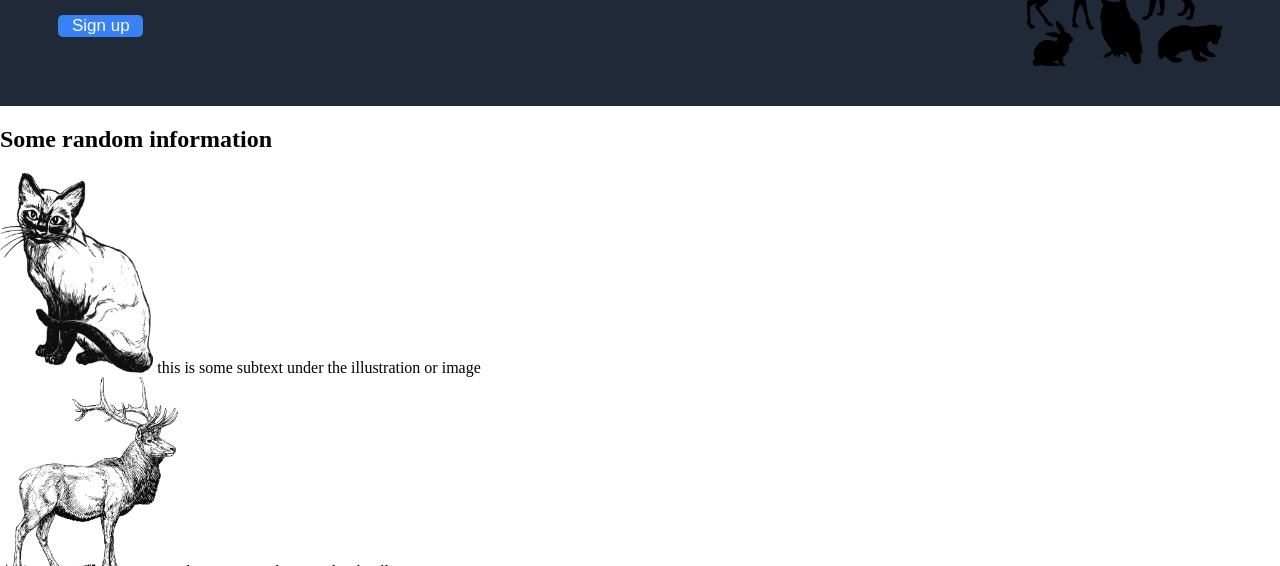
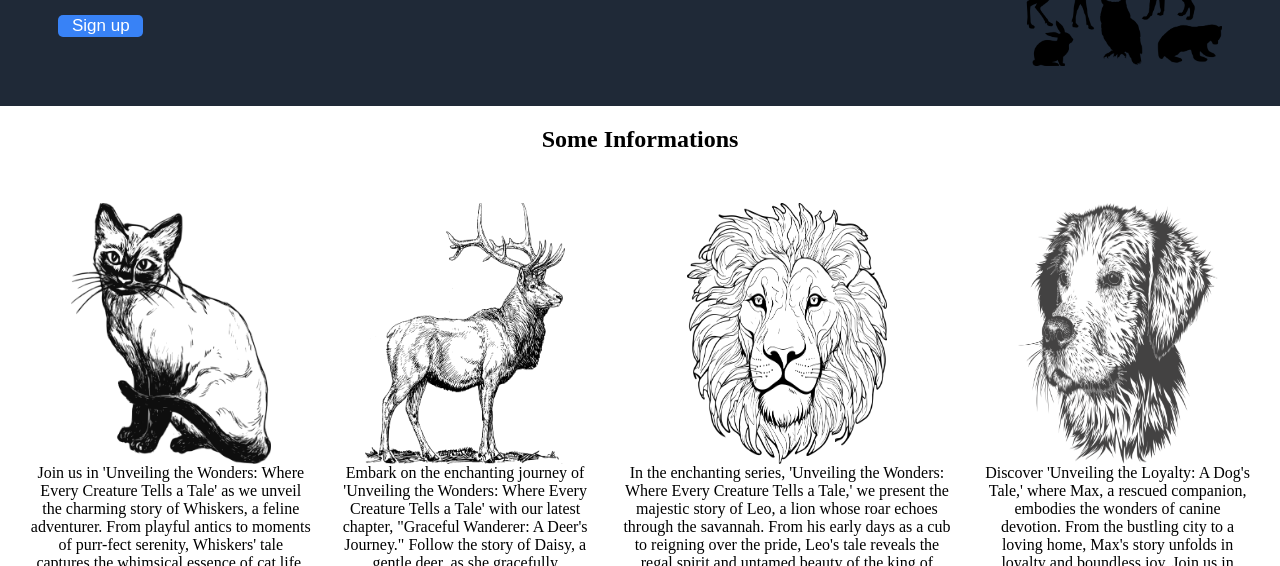
Before and after one commit to minhthinh090/landing-page-odin, a plain HTML site: page index.html in a window 1280 px wide. Shown: the part 234-800 px from the top of the page. Drawn offline with Linux system fonts and the light colour scheme.

Commit message:
done section-one

```diff
--- a/index.html
+++ b/index.html
@@ -26,16 +26,16 @@
         </div>
     </div>
     <div class="section-one">
-        <h2>Some random information</h2>
+        <h2>Some Informations</h2>
         <div class="cards">
-            <div class="card"> <img src="images/cat.png" alt="Abtract cat image" height="200px" width="auto">
-                this is some subtext under the illustration or image</div>
-            <div class="card"> <img src="images/deer.png" alt="Abtract deer image" height="200px" width="auto">
-                this is some subtext under the illustration or image</div>
-            <div class="card"> <img src="images/lion.png" alt="Abtract dog image" height="200px" width="auto">
-                this is some subtext under the illustration or image</div>
-            <div class="card"> <img src="images/dog.png" alt="Abtract dog image" height="200px" width="auto">
-                this is some subtext under the illustration or image</div>
+            <div class="card"> <img src="images/cat.png" alt="Abtract cat image">
+                Join us in 'Unveiling the Wonders: Where Every Creature Tells a Tale' as we unveil the charming story of Whiskers, a feline adventurer. From playful antics to moments of purr-fect serenity, Whiskers' tale captures the whimsical essence of cat life. Dive into the world of 'Whiskers of Whimsy' and discover the captivating allure of our feline friends.</div>
+            <div class="card"> <img src="images/deer.png" alt="Abtract deer image">
+                Embark on the enchanting journey of 'Unveiling the Wonders: Where Every Creature Tells a Tale' with our latest chapter, "Graceful Wanderer: A Deer's Journey." Follow the story of Daisy, a gentle deer, as she gracefully navigates the serene forests, illustrating the beauty, resilience, and harmony of nature.</div>
+            <div class="card"> <img src="images/lion.png" alt="Abtract lion image">
+                In the enchanting series, 'Unveiling the Wonders: Where Every Creature Tells a Tale,' we present the majestic story of Leo, a lion whose roar echoes through the savannah. From his early days as a cub to reigning over the pride, Leo's tale reveals the regal spirit and untamed beauty of the king of beasts. Join us in exploring the wilderness and celebrating the awe-inspiring legacy of 'Roar of Majesty: The Lion's Tale.'</div>
+            <div class="card"> <img src="images/dog.png" alt="Abtract dog image">
+                Discover 'Unveiling the Loyalty: A Dog's Tale,' where Max, a rescued companion, embodies the wonders of canine devotion. From the bustling city to a loving home, Max's story unfolds in loyalty and boundless joy. Join us in celebrating the profound connection that dogs bring to our lives, a tale of unwavering companionship</div>
         </div>
     </div>
     <div class="section-two">
--- a/style.css
+++ b/style.css
@@ -70,3 +70,38 @@ a {
     display: flex;
     justify-content: space-around !important;
 }
+
+.section-one {
+    display: flex;
+    flex-direction: column;
+    text-align: center;
+    flex: 1;
+}
+
+.cards {
+    display: flex;
+    gap: 30px;
+    flex: auto;
+    justify-content: center;
+    padding: 30px;
+}
+
+.card {
+    display: flex;
+    flex-direction: column;
+    align-items: center;
+
+}
+.card img {
+    display: flex;
+    flex: 1;
+    width: 200px;
+    height: auto;
+}
+
+.section-two {
+    display: flex;
+}
+
+.section-three {
+}
```
